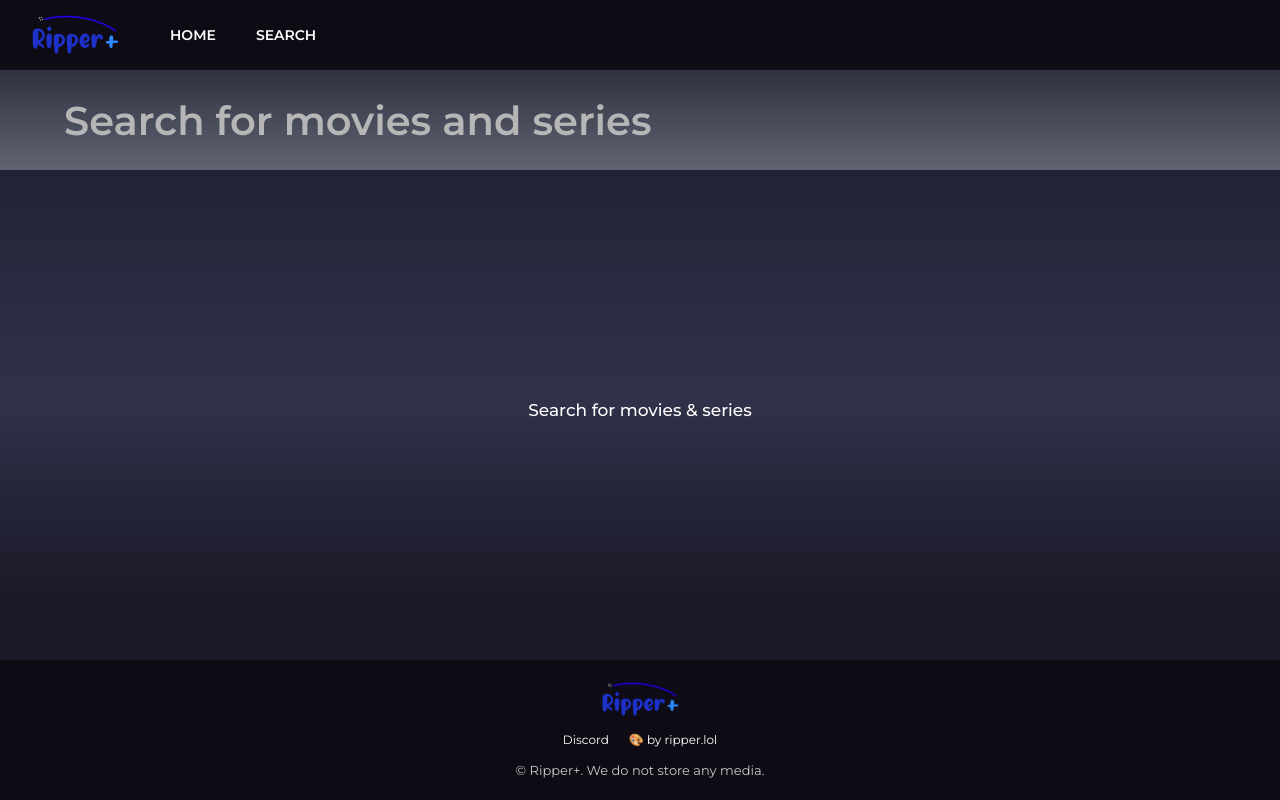
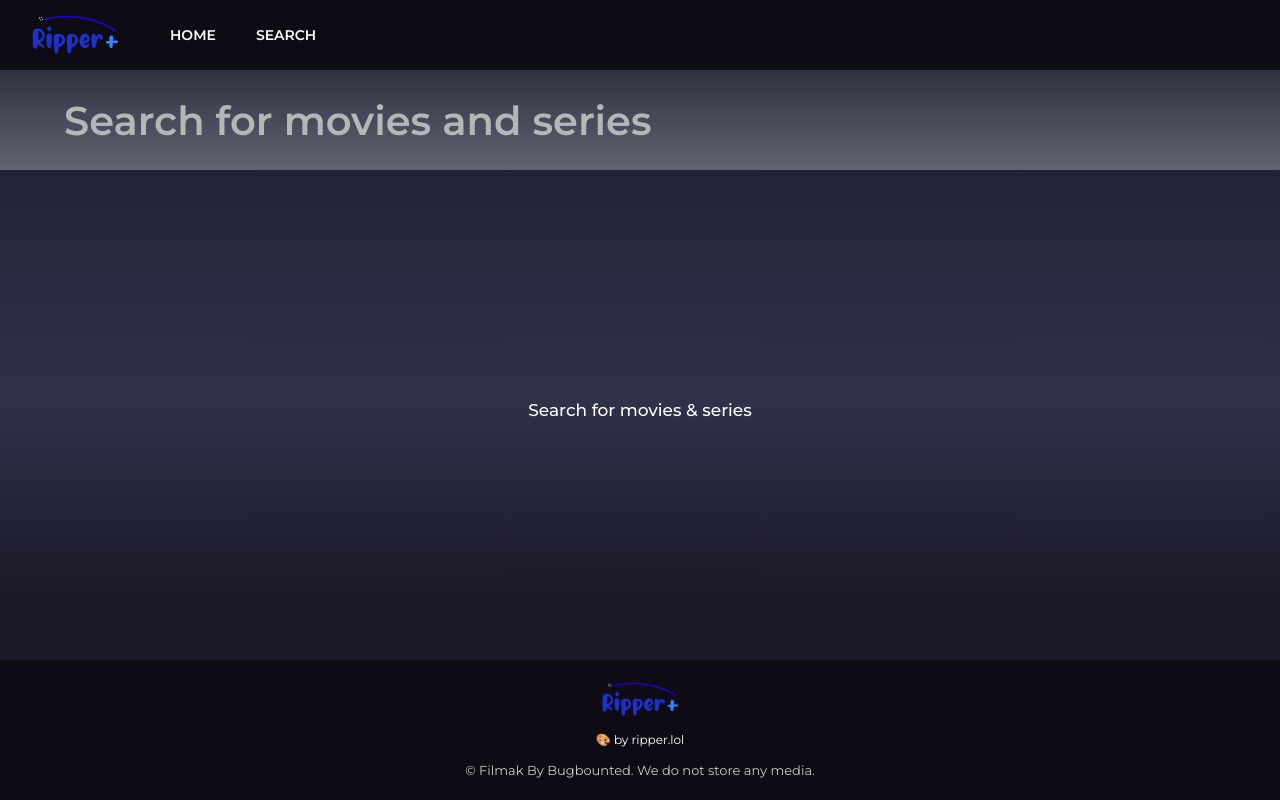
Before and after one commit to bugbounted/movie-site-v2.0.0, a React (Vite) app: page /search in a window 1280 px wide. Built offline with nearby package versions, Linux system fonts and the light colour scheme; some icons are missing.

Commit message:
Update config.ts

```diff
--- a/src/config.ts
+++ b/src/config.ts
@@ -1,9 +1,9 @@
 export default {
   //Site display name
-  SITE_TITLE: "Ripper+",
+  SITE_TITLE: "Filmak By Bugbounted",
 
   //Put your discord link here or null to disable
-  SITE_DISCORD: "https://ripper.lol/discord.html",
+  SITE_DISCORD: "",
 
   //True or false to show or hide site credit in footer (You should leave enabled 😉)
   SITE_CREDITS: true,
```
